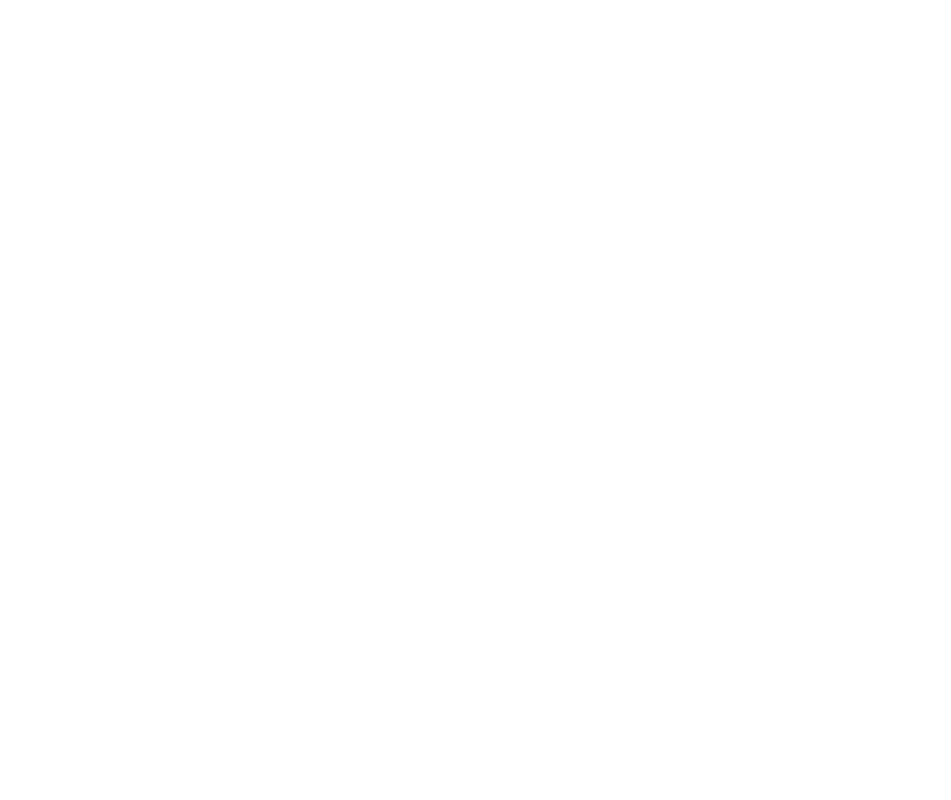
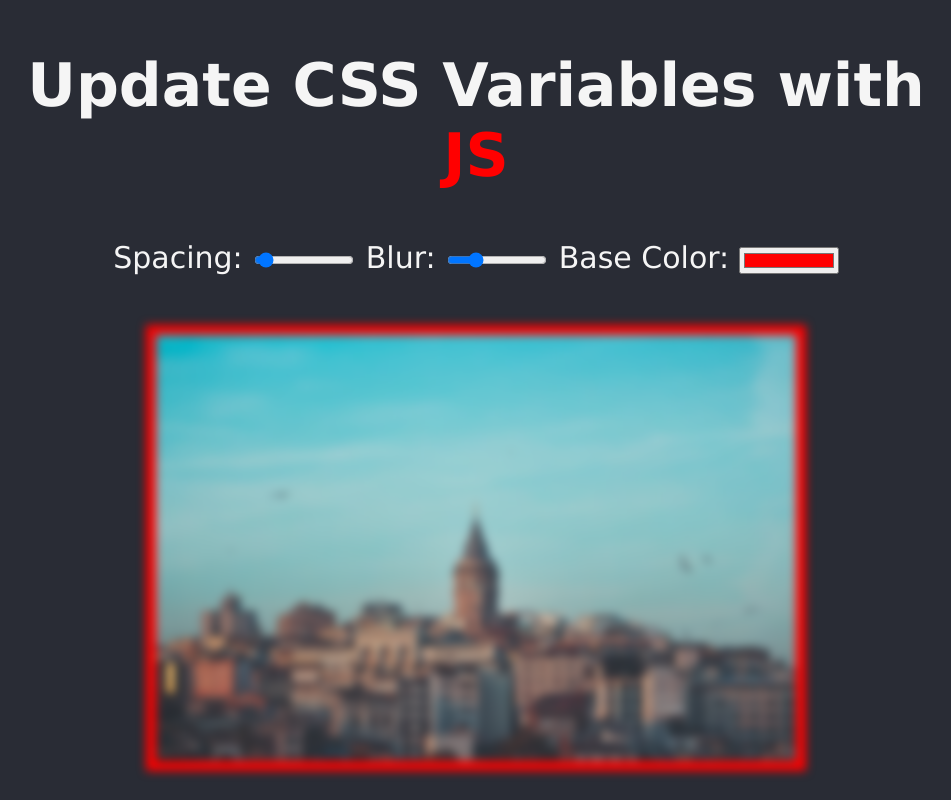
Before and after one commit to bayirdan/javascript30, a plain HTML site: page 03-css-variables-and-js/index.html in a window 1280 px wide. Shown: the whole page, without its empty margins (164-1115 px from the left). Drawn offline with Linux system fonts and the light colour scheme.

Commit message:
updated style and script

```diff
--- a/03-css-variables-and-js/assets/css/style.css
+++ b/03-css-variables-and-js/assets/css/style.css
@@ -1,3 +1,9 @@
+:root {
+  --base: #ff0000;
+  --spacing: 10px;
+  --blur: 5px;
+}
+
 * {
   box-sizing: border-box;
 }
@@ -8,4 +14,33 @@ html {
 
 body {
   margin: 0;
+  text-align: center;
+  background-color: #292c35;
+  font-family: "Lucida Sans", "Lucida Sans Regular", "Lucida Grande",
+    "Lucida Sans Unicode", Geneva, Verdana, sans-serif;
+  color: #f5f5f5;
+  font-size: 3rem;
 }
+
+h1 {
+  font-size: 6rem;
+  margin: 5rem auto;
+}
+
+span {
+  color: var(--base);
+}
+
+img {
+  background-color: var(--base);
+  filter: blur(var(--blur));
+  padding: var(--spacing);
+}
+
+input {
+  width: 10rem;
+}
+
+.tools {
+  margin-bottom: 5rem;
+}
--- a/03-css-variables-and-js/assets/script/script.js
+++ b/03-css-variables-and-js/assets/script/script.js
@@ -0,0 +1,12 @@
+const inputs = document.querySelectorAll(".tools input");
+
+function changeValue() {
+  const suffix = this.dataset.sizing || "";
+  document.documentElement.style.setProperty(
+    `--${this.name}`,
+    this.value + suffix
+  );
+}
+
+inputs.forEach((input) => input.addEventListener("change", changeValue));
+inputs.forEach((input) => input.addEventListener("mousemove", changeValue));
--- a/03-css-variables-and-js/index.html
+++ b/03-css-variables-and-js/index.html
@@ -8,6 +8,33 @@
     <title>Css Variables and JS</title>
   </head>
   <body>
+    <h1>Update CSS Variables with <br /><span>JS</span></h1>
+    <div class="tools">
+      <label for="spacing">Spacing: </label>
+      <input
+        type="range"
+        name="spacing"
+        min="0"
+        max="200"
+        value="10"
+        data-sizing="px"
+      />
+
+      <label for="blur">Blur: </label>
+      <input
+        type="range"
+        name="blur"
+        min="0"
+        max="20"
+        value="5"
+        data-sizing="px"
+      />
+
+      <label for="base">Base Color: </label>
+      <input type="color" name="base" value="#ff0000" />
+    </div>
+
+    <img src="assets/img/image.jpg" alt="Galata Tower" />
     <script src="assets/script/script.js"></script>
   </body>
 </html>
```
Also changed, not shown: 03-css-variables-and-js/assets/img/image.jpg (added).
